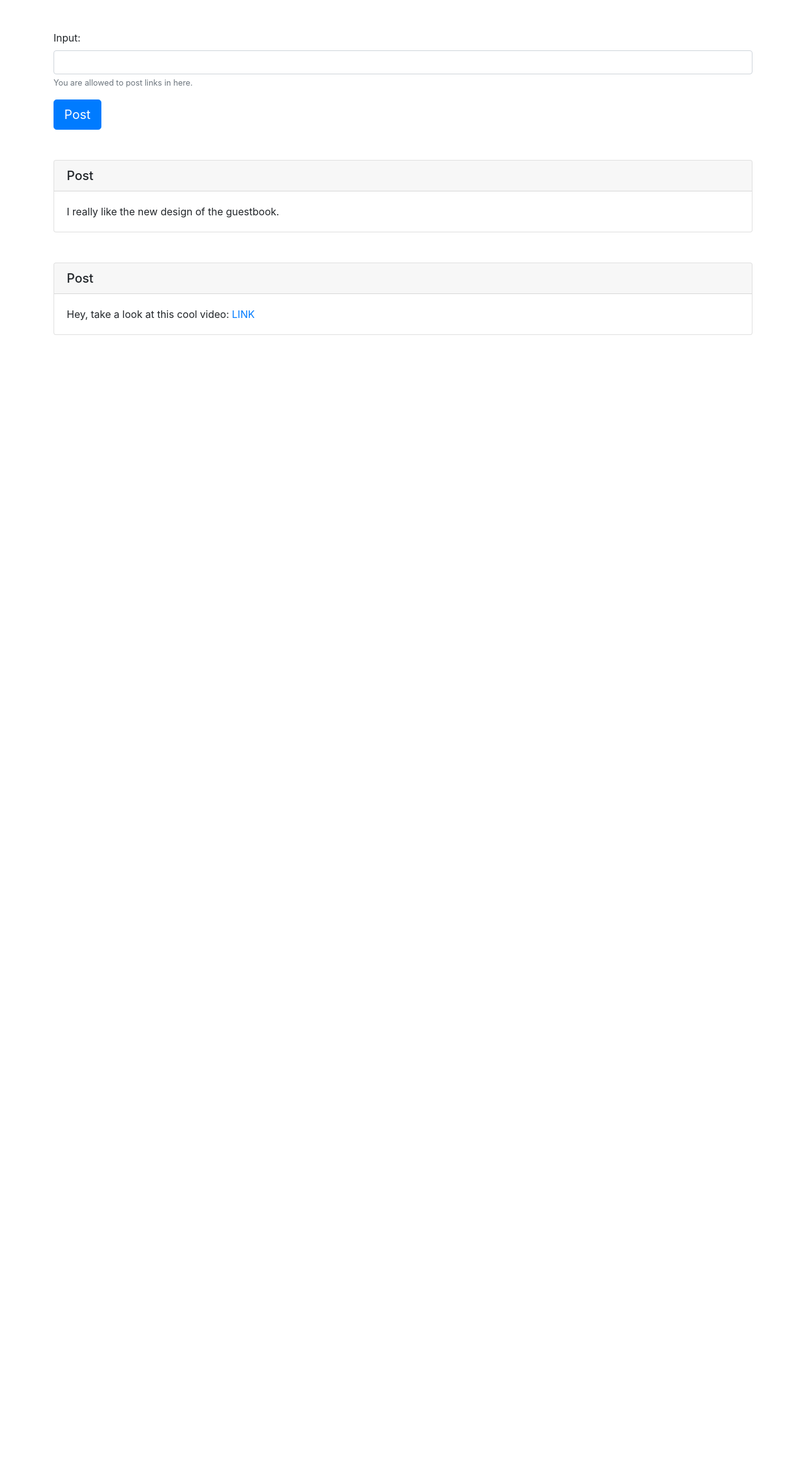
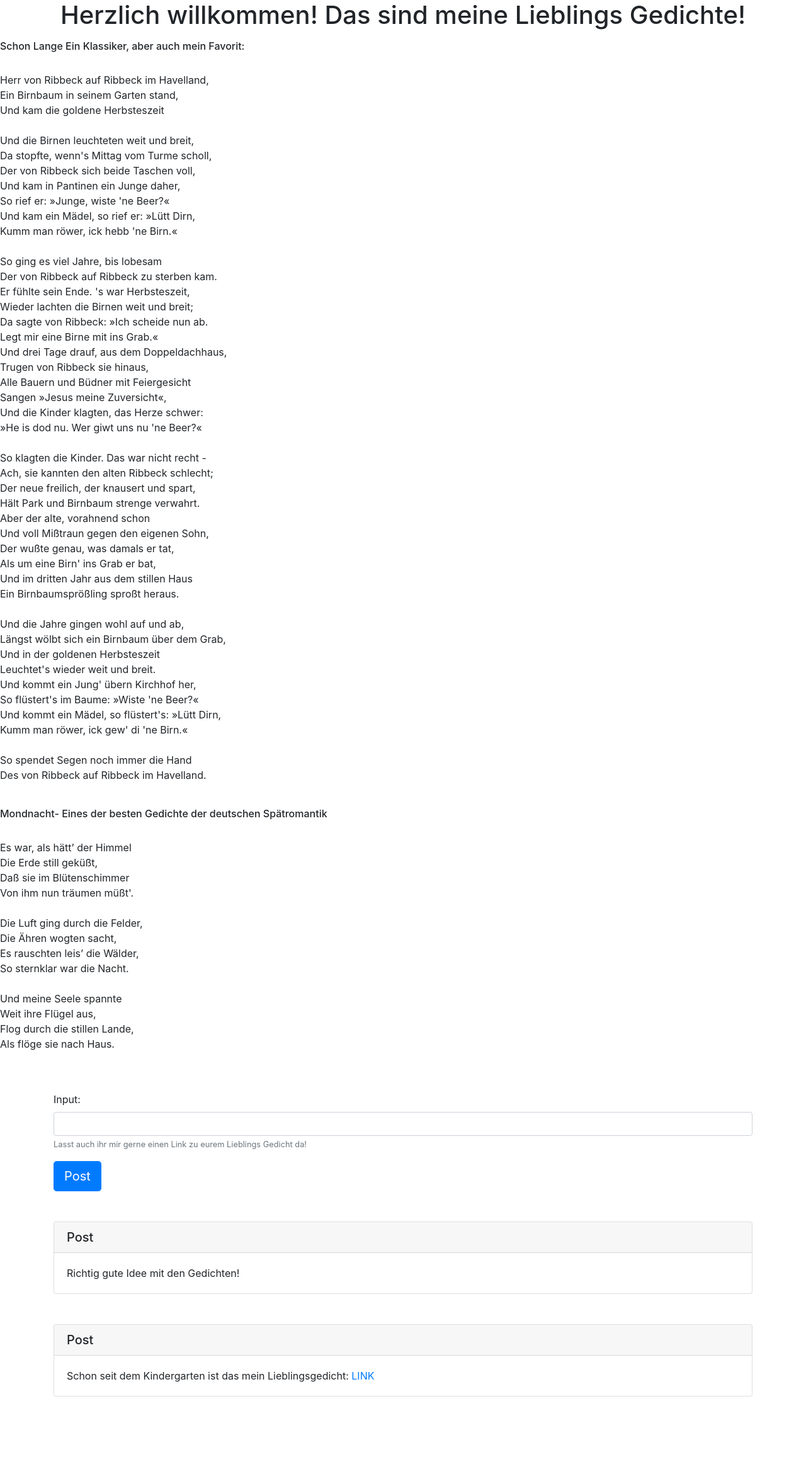
Before and after one commit to Sophieresy/Probearbeit_cyseclab, a Flask app: page / in a window 1280 px wide. Shown: the whole page at 63% size. Before the commit the page ends 532 px from the top, so only its background shows below. Run offline with Flask 2, Linux system fonts and the light colour scheme; some libraries are stand-ins or nearby versions.

Commit message:
Probearbeit

```diff
--- a/templates/index.html
+++ b/templates/index.html
@@ -8,12 +8,83 @@
 
 {% block content %}
     {# The existing code only serves as a start, so it does not have to be adopted and can be completely replaced. #}
+	<header>
+    <center><h1>Herzlich willkommen! Das sind meine Lieblings Gedichte!</h1></center>
+  </header>
+  <p><h6>Schon Lange Ein Klassiker, aber auch mein Favorit:</h6><br />
+	Herr von Ribbeck auf Ribbeck im Havelland, <br />
+Ein Birnbaum in seinem Garten stand,<br />
+Und kam die goldene Herbsteszeit<br />
+<br />
+Und die Birnen leuchteten weit und breit,<br />
+Da stopfte, wenn's Mittag vom Turme scholl,<br />
+Der von Ribbeck sich beide Taschen voll,<br />
+Und kam in Pantinen ein Junge daher,<br />
+So rief er: »Junge, wiste 'ne Beer?«<br />
+Und kam ein Mädel, so rief er: »Lütt Dirn,<br />
+Kumm man röwer, ick hebb 'ne Birn.«<br />
+<br />
+So ging es viel Jahre, bis lobesam<br />
+Der von Ribbeck auf Ribbeck zu sterben kam.<br />
+
+Er fühlte sein Ende. 's war Herbsteszeit,<br />
+Wieder lachten die Birnen weit und breit;<br />
+Da sagte von Ribbeck: »Ich scheide nun ab.<br />
+Legt mir eine Birne mit ins Grab.«<br />
+Und drei Tage drauf, aus dem Doppeldachhaus,<br />
+Trugen von Ribbeck sie hinaus,<br />
+Alle Bauern und Büdner mit Feiergesicht<br />
+Sangen »Jesus meine Zuversicht«,<br />
+Und die Kinder klagten, das Herze schwer:<br />
+»He is dod nu. Wer giwt uns nu 'ne Beer?«<br />
+<br />
+So klagten die Kinder. Das war nicht recht -<br />
+Ach, sie kannten den alten Ribbeck schlecht;<br />
+Der neue freilich, der knausert und spart,<br />
+Hält Park und Birnbaum strenge verwahrt.<br />
+Aber der alte, vorahnend schon<br />
+Und voll Mißtraun gegen den eigenen Sohn,<br />
+Der wußte genau, was damals er tat,<br />
+Als um eine Birn' ins Grab er bat,<br />
+Und im dritten Jahr aus dem stillen Haus<br />
+Ein Birnbaumsprößling sproßt heraus.<br />
+<br />
+Und die Jahre gingen wohl auf und ab,<br />
+Längst wölbt sich ein Birnbaum über dem Grab,<br />
+Und in der goldenen Herbsteszeit<br />
+Leuchtet's wieder weit und breit.<br />
+Und kommt ein Jung' übern Kirchhof her,<br />
+So flüstert's im Baume: »Wiste 'ne Beer?«<br />
+Und kommt ein Mädel, so flüstert's: »Lütt Dirn,<br />
+Kumm man röwer, ick gew' di 'ne Birn.«<br />
+<br />
+So spendet Segen noch immer die Hand<br />
+Des von Ribbeck auf Ribbeck im Havelland.<br />
+<br />
+<p>
+<h6>Mondnacht- Eines der besten Gedichte der deutschen Spätromantik</h6><br />
+Es war, als hätt’ der Himmel<br />
+Die Erde still geküßt,<br />
+Daß sie im Blütenschimmer<br />
+Von ihm nun träumen müßt'.<br />
+<br />
+Die Luft ging durch die Felder,<br />
+Die Ähren wogten sacht,<br />
+Es rauschten leis’ die Wälder,<br />
+So sternklar war die Nacht.<br />
+<br />
+Und meine Seele spannte<br />
+Weit ihre Flügel aus,<br />
+Flog durch die stillen Lande,<br />
+Als flöge sie nach Haus.<br />
+</p>
+  </p>
     <div class="container py-5">
         <form id="inputForm">
             <div class="form-group">
                 <label for="inputField">Input: </label>
                 <input id="inputField" class="form-control" required>
-                <small class="text-muted">You are allowed to post links in here.</small>
+                <small class="text-muted">Lasst auch ihr mir gerne einen Link zu eurem Lieblings Gedicht da!</small>
             </div>
             <button type="submit" class="btn btn-primary btn-lg">Post</button>
         </form>
@@ -22,15 +93,15 @@
             <div class="card my-5">
                 <h5 class="card-header">Post</h5>
                 <div class="card-body">
-                    <p class="card-text">I really like the new design of the guestbook.</p>
+                    <p class="card-text">Richtig gute Idee mit den Gedichten!</p>
                 </div>
             </div>
 
             <div class="card my-5">
                 <h5 class="card-header">Post</h5>
                 <div class="card-body">
-                    <p class="card-text">Hey, take a look at this cool video: <a
-                            href="https://www.youtube.com/watch?v=dQw4w9WgXcQ" target="_blank">LINK</a></p>
+                    <p class="card-text">Schon seit dem Kindergarten ist das mein Lieblingsgedicht: <a
+                            href="http://www.gedichtsuche.de/gedicht/items/Der+Herbst+steht+auf+der+Leiter+-+Hacks,+Peter.html" target="_blank">LINK</a></p>
                 </div>
             </div>
 
@@ -43,20 +114,65 @@
         $('#inputForm').on('submit', function () {
             let postContent = $('#inputField').val();
 
-            // TODO: check if input contains URL. If yes: replace URL in postContent with an a-HTMLTag (<a href=...)
+		let content="";
+		let rest = postContent;
+		while(!(rest === "") ){
+		if(rest.indexOf("http://")!=-1) {
 
-            // add new post with postContent (intentional vulnerable to XSS)
-            $('#target').append($('' +
+		let start_url = rest.indexOf("http://");
+		let end_url= rest.substring(start_url).indexOf(" ");
+
+
+		if(end_url == -1){
+			new_link = '<a href="' + rest.substring(start_url) + '">Link</a>';
+			content+=rest.substring(0,start_url)+new_link;
+			rest ="";
+			}else{
+				new_link = '<a href="' + rest.substring(start_url,end_url+1) + '">Link</a>';
+				content+=rest.substring(0,start_url)+new_link;
+				rest=rest.substring(end_url);
+
+				}
+
+
+ 		 } else {
+			if(rest.indexOf("https://")!=-1){
+
+			let start_url = rest.indexOf("https://");
+			let end_url= rest.substring(start_url).indexOf(" ");
+
+			if(end_url == -1){
+			new_link = '<a href="' + rest.substring(start_url) + '">Link</a>';
+			content+=rest.substring(0,start_url)+new_link;
+			rest ="";
+
+			}else{
+			new_link = '<a href="' + rest.substring(start_url,end_url+1) + '">Link</a>';
+			content+=rest.substring(0,start_url)+new_link;
+			rest=rest.substring(end_url);
+			}
+
+			}else{
+			content+=rest;
+			rest ="";
+			}
+  		}
+		}
+
+
+
+		$('#target').append($('' +
                 '<div class="card my-5">' +
                     '<h5 class="card-header">Post</h5>' +
                     '<div class="card-body">' +
-                        '<p class="card-text">' + postContent + '</p>' +
+                        '<p class="card-text">' + content + '</p>' +
                     '</div>' +
                 '</div>' +
                 ''));
+			return false;
 
-            // return false to not submit form
-            return false;
+
+
         });
 
         // TODO: validate if user solved challenge by intercepting call to alert
```
Also changed, not shown: 1 other file.
